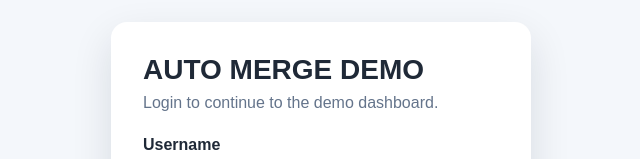
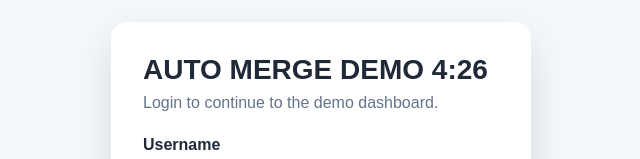
Before and after one commit to khoi-nguyen-spiraledge/Circle_PlaywrightTest, a website: page app/login.html in a window 1280 px wide. Shown: the part 181-340 px from the top of the page, without its empty margins (319-959 px from the left). Drawn offline with Linux system fonts and the light colour scheme.

Commit message:
test Pass

```diff
--- a/app/login.html
+++ b/app/login.html
@@ -9,7 +9,7 @@
   <body>
     <main class="page">
       <section class="login-card">
-        <h1>AUTO MERGE DEMO</h1>
+        <h1>AUTO MERGE DEMO 4:26</h1>
         <p class="subtitle">Login to continue to the demo dashboard.</p>
 
         <form id="login-form">
```
